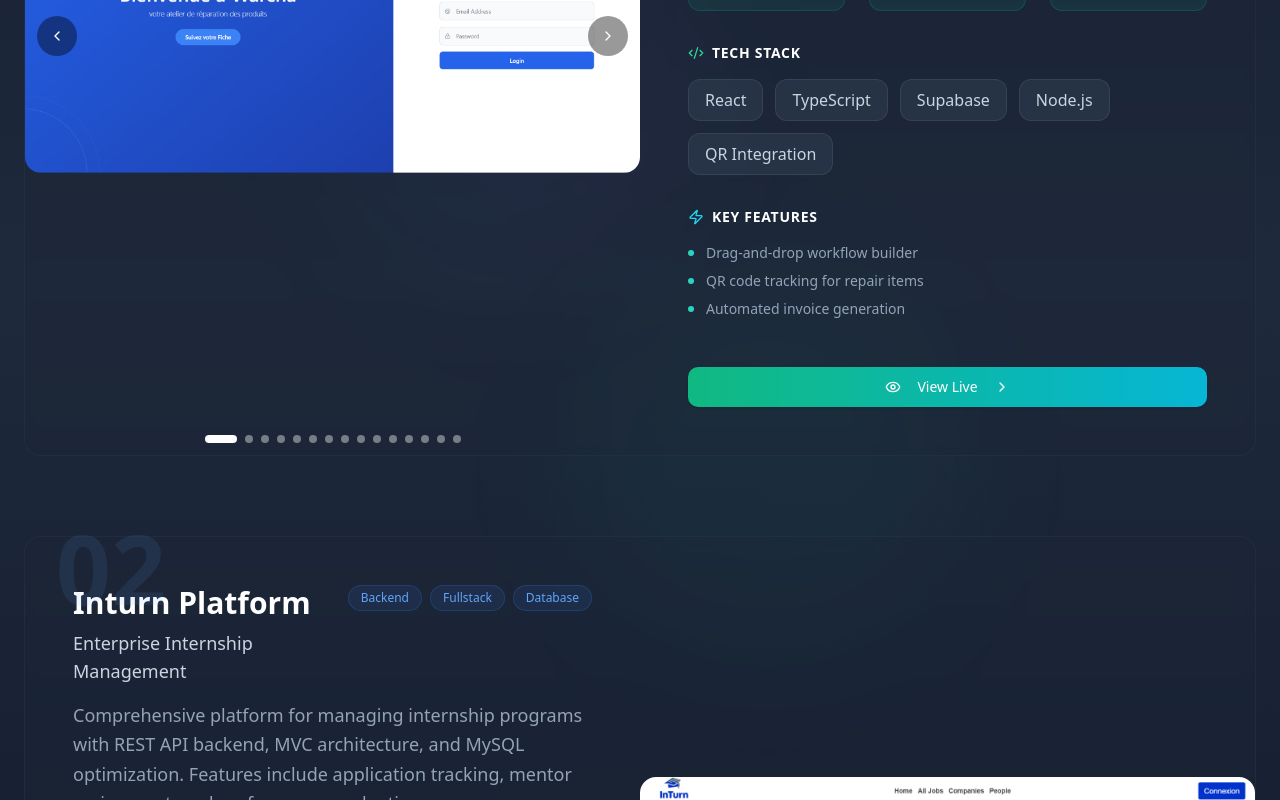
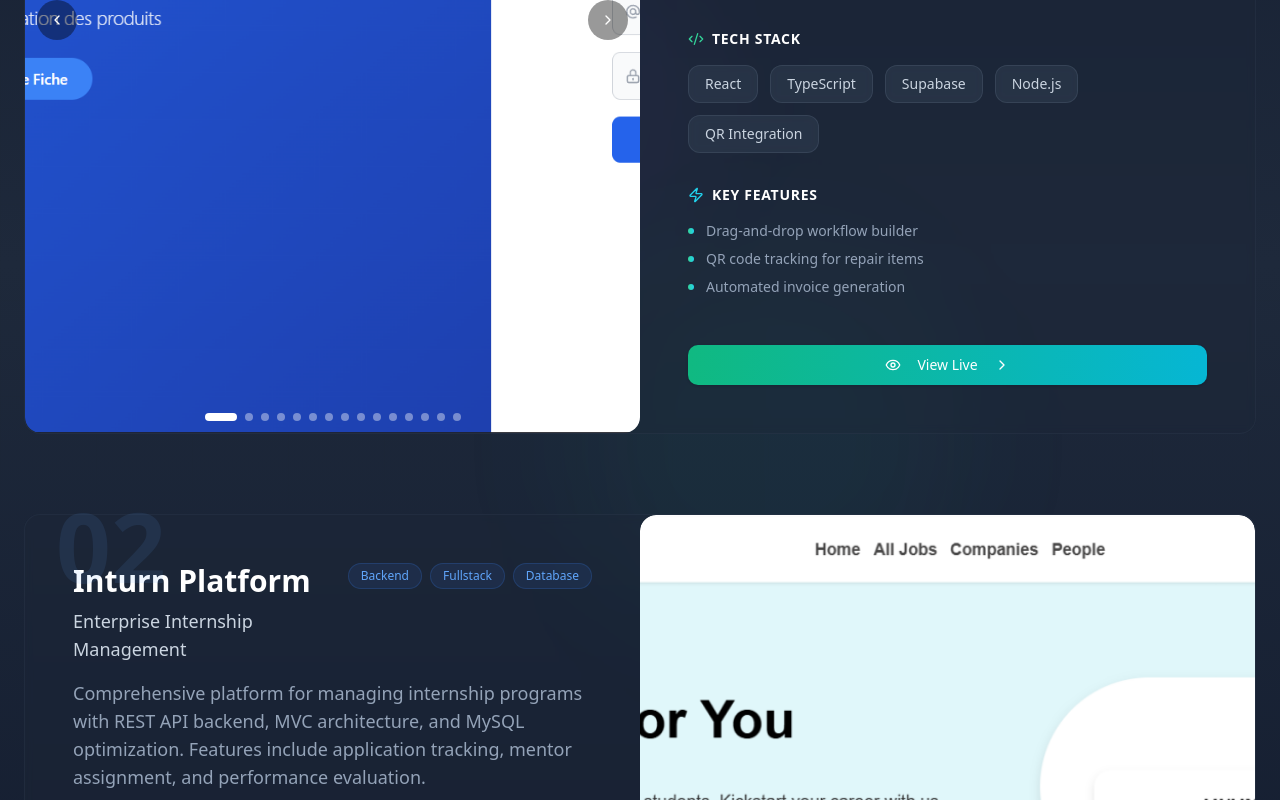
Before and after one commit to ZeddiniMohammedYassin/Portfolio, a React (Vite) app: page / in a window 1280 px wide. Shown: the part 2980-3780 px from the top of the page. Built offline with nearby package versions, Linux system fonts and the light colour scheme; the HTML template or start-up script is replaced by a standard one.

Commit message:
Fixed Images Scrolling

```diff
--- a/src/components/portfolio/Projects.tsx
+++ b/src/components/portfolio/Projects.tsx
@@ -56,30 +56,60 @@ const ProjectCarousel: React.FC<ProjectCarouselProps> = ({ images, onImageClick
 
   return (
     <div className="h-80 lg:h-full relative">
-      <div className="overflow-hidden rounded-2xl" ref={emblaRef}>
-        <div className="flex">
+      <div className="overflow-hidden rounded-2xl h-full" ref={emblaRef}>
+        <div className="flex h-full">
           {images.map((img, idx) => (
-            <div key={idx} className="flex-[0_0_100%] min-w-0 cursor-pointer flex items-center pt-60" onClick={() => onImageClick?.(img, idx)}>
-              <img src={img.src} alt={img.alt} className="w-full h-90 lg:h-full object-cover object-center object-[center_55%] transition-transform duration-700 group-hover:scale-105 rounded-t-2xl" />
+            <div key={idx} className="flex-[0_0_100%] min-w-0 cursor-pointer" onClick={() => onImageClick?.(img, idx)}>
+              {/* Mobile version - centered and contained */}
+              <div className="md:hidden w-full h-80 flex items-center justify-center px-4 py-8 bg-gray-50">
+                <img
+                  src={img.src}
+                  alt={img.alt}
+                  className="max-w-full max-h-full w-auto h-auto object-contain"
+                />
+              </div>
+              {/* Desktop version - original style with pt-60 */}
+              <div className="hidden md:block w-full h-full">
+                <img
+                  src={img.src}
+                  alt={img.alt}
+                  className="w-full h-80 lg:h-full object-cover object-center object-[center_55%] transition-transform duration-700 group-hover:scale-105 rounded-t-2xl"
+                />
+              </div>
             </div>
           ))}
         </div>
       </div>
 
-      {/* nav */}
-      <button aria-label="Previous" onClick={scrollPrev} className="absolute left-3 top-1/2 -translate-y-1/2 h-10 w-10 rounded-full bg-black/40 text-white flex items-center justify-center">
+      {/* Navigation buttons */}
+      <button
+        aria-label="Previous"
+        onClick={scrollPrev}
+        className="absolute left-3 top-1/2 -translate-y-1/2 h-10 w-10 rounded-full bg-black/40 hover:bg-black/60 text-white flex items-center justify-center transition-colors z-10"
+      >
         <ChevronRight className="-scale-x-100 h-4 w-4" />
       </button>
-      <button aria-label="Next" onClick={scrollNext} className="absolute right-3 top-1/2 -translate-y-1/2 h-10 w-10 rounded-full bg-black/40 text-white flex items-center justify-center">
+      <button
+        aria-label="Next"
+        onClick={scrollNext}
+        className="absolute right-3 top-1/2 -translate-y-1/2 h-10 w-10 rounded-full bg-black/40 hover:bg-black/60 text-white flex items-center justify-center transition-colors z-10"
+      >
         <ChevronRight className="h-4 w-4" />
       </button>
 
-      {/* dots */}
-      <div className="flex justify-center gap-2 absolute bottom-3 left-1/2 -translate-x-1/2">
-        {images.map((_, idx) => (
-          <button key={idx} onClick={() => scrollTo(idx)} className={`${idx === selectedIndex ? 'w-8 bg-white' : 'w-2 bg-white/40'} h-2 rounded-full transition-all`} aria-label={`Go to slide ${idx + 1}`} />
-        ))}
-      </div>
+      {/* Dots indicator */}
+      {images.length > 1 && (
+        <div className="flex justify-center gap-2 absolute bottom-3 left-1/2 -translate-x-1/2 z-10">
+          {images.map((_, idx) => (
+            <button
+              key={idx}
+              onClick={() => scrollTo(idx)}
+              className={`${idx === selectedIndex ? 'w-8 bg-white' : 'w-2 bg-white/40'} h-2 rounded-full transition-all`}
+              aria-label={`Go to slide ${idx + 1}`}
+            />
+          ))}
+        </div>
+      )}
     </div>
   );
 };
@@ -255,16 +285,15 @@ const Projects = () => {
   };
 
   return (
-    <section id="projects" ref={sectionRef} className="py-20 bg-gradient-to-b from-slate-900 via-slate-800 to-slate-900 relative overflow-hidden">
+    <section id="projects" ref={sectionRef} className="py-12 md:py-20 bg-gradient-to-b from-slate-900 via-slate-800 to-slate-900 relative overflow-hidden">
       {/* Image Zoom Modal with navigation */}
       {zoomedImage && (
-        <div className="fixed inset-0 z-[9999] flex items-center justify-center bg-black/80 backdrop-blur-sm" onClick={() => setZoomedImage(null)}>
+        <div className="fixed inset-0 z-[9999] flex items-center justify-center bg-black/80 backdrop-blur-sm p-4" onClick={() => setZoomedImage(null)}>
           <div className="relative flex items-center" onClick={e => e.stopPropagation()}>
             {/* Left Arrow: only show if not first image */}
             {zoomedImage.imageIndex > 0 && (
               <button
-                className="absolute left-0 top-1/2 -translate-y-1/2 bg-black/60 rounded-full p-3 hover:bg-black/80 transition z-10"
-                style={{ left: '-3rem' }}
+                className="absolute left-0 top-1/2 -translate-y-1/2 bg-black/60 rounded-full p-2 md:p-3 hover:bg-black/80 transition z-10 -ml-8 md:-ml-12"
                 onClick={() => {
                   const { projectIndex, imageIndex } = zoomedImage;
                   if (projectIndex !== undefined && imageIndex > 0) {
@@ -274,16 +303,15 @@ const Projects = () => {
                 }}
                 aria-label="Previous image"
               >
-                <span className="text-white text-3xl">&#8592;</span>
+                <span className="text-white text-2xl md:text-3xl">&#8592;</span>
               </button>
             )}
             {/* Image */}
-            <img src={zoomedImage.src} alt={zoomedImage.alt} className="max-w-[90vw] max-h-[90vh] rounded-2xl shadow-2xl border-4 border-white" />
+            <img src={zoomedImage.src} alt={zoomedImage.alt} className="max-w-[90vw] max-h-[90vh] rounded-xl md:rounded-2xl shadow-2xl border-2 md:border-4 border-white" />
             {/* Right Arrow: only show if not last image */}
             {zoomedImage.imageIndex < projects[zoomedImage.projectIndex].images.length - 1 && (
               <button
-                className="absolute right-0 top-1/2 -translate-y-1/2 bg-black/60 rounded-full p-3 hover:bg-black/80 transition z-10"
-                style={{ right: '-3rem' }}
+                className="absolute right-0 top-1/2 -translate-y-1/2 bg-black/60 rounded-full p-2 md:p-3 hover:bg-black/80 transition z-10 -mr-8 md:-mr-12"
                 onClick={() => {
                   const { projectIndex, imageIndex } = zoomedImage;
                   if (projectIndex !== undefined && imageIndex < projects[projectIndex].images.length - 1) {
@@ -293,7 +321,7 @@ const Projects = () => {
                 }}
                 aria-label="Next image"
               >
-                <span className="text-white text-3xl">&#8594;</span>
+                <span className="text-white text-2xl md:text-3xl">&#8594;</span>
               </button>
             )}
             {/* Close Button */}
@@ -314,16 +342,16 @@ const Projects = () => {
         <div className="absolute bottom-1/3 right-1/4 w-96 h-96 bg-gradient-to-r from-emerald-500/5 to-teal-500/5 rounded-full blur-3xl" />
       </div>
 
-      <div className="container mx-auto px-6 relative z-10">
+      <div className="container mx-auto px-4 sm:px-6 relative z-10">
         <div className="max-w-7xl mx-auto">
           {/* Enhanced Section Header */}
-          <div className="text-center mb-20">
+          <div className="text-center mb-12 md:mb-20">
             <div className="inline-flex items-center gap-2 px-4 py-2 rounded-full bg-slate-800/50 backdrop-blur-sm border border-slate-700/50 mb-6">
               <Star size={16} className="text-yellow-400" />
               <span className="text-slate-300 text-sm font-medium">Featured Projects</span>
             </div>
 
-            <h2 className="text-4xl md:text-6xl font-bold mb-6">
+            <h2 className="text-3xl sm:text-4xl md:text-6xl font-bold mb-4 md:mb-6 px-4">
               <span className="text-white">Transforming Ideas into</span>
               <br />
               <span className="bg-gradient-to-r from-emerald-400 via-cyan-400 to-blue-400 bg-clip-text text-transparent">
@@ -331,18 +359,18 @@ const Projects = () => {
               </span>
             </h2>
 
-            <p className="text-slate-400 text-xl max-w-3xl mx-auto leading-relaxed">
+            <p className="text-slate-400 text-base sm:text-lg md:text-xl max-w-3xl mx-auto leading-relaxed px-4">
               From enterprise platforms to SaaS solutions, each project showcases
               my commitment to <span className="text-emerald-400 font-medium">performance</span>,
               <span className="text-cyan-400 font-medium"> scalability</span>, and
               <span className="text-blue-400 font-medium"> user experience</span>.
             </p>
 
-            <div className="w-24 h-1 bg-gradient-to-r from-emerald-400 to-cyan-400 mx-auto mt-8 rounded-full" />
+            <div className="w-24 h-1 bg-gradient-to-r from-emerald-400 to-cyan-400 mx-auto mt-6 md:mt-8 rounded-full" />
           </div>
 
           {/* Enhanced Projects Grid */}
-          <div className="space-y-20">
+          <div className="space-y-12 md:space-y-20">
             {projects.map((project, index) => {
               const isVisible = visibleProjects.has(project.id);
               const isReversed = index % 2 === 1;
@@ -423,18 +451,18 @@ const Projects = () => {
                     </div>
 
                     {/* Content Section */}
-                    <div className="lg:w-1/2 p-8 lg:p-12">
-                      <div className="space-y-8">
+                    <div className="lg:w-1/2 p-6 sm:p-8 lg:p-12">
+                      <div className="space-y-6 md:space-y-8">
                         {/* Header */}
                         <div>
-                          <div className="flex items-start justify-between mb-4">
-                            <div>
-                              <h3 className="text-3xl font-bold text-white mb-2 group-hover:text-emerald-400 transition-colors duration-300">
+                          <div className="flex flex-col sm:flex-row items-start justify-between mb-4 gap-3">
+                            <div className="flex-1">
+                              <h3 className="text-2xl sm:text-3xl font-bold text-white mb-2 group-hover:text-emerald-400 transition-colors duration-300">
                                 {project.title}
                               </h3>
-                              <p className="text-slate-300 text-lg">{project.subtitle}</p>
+                              <p className="text-slate-300 text-base sm:text-lg">{project.subtitle}</p>
                             </div>
-                            <div className="flex gap-2">
+                            <div className="flex gap-2 flex-wrap">
                               {project.tags.map((tag) => (
                                 <span
                                   key={tag}
@@ -445,32 +473,32 @@ const Projects = () => {
                               ))}
                             </div>
                           </div>
-                          <p className="text-slate-400 leading-relaxed text-lg">
+                          <p className="text-slate-400 leading-relaxed text-base sm:text-lg">
                             {project.description}
                           </p>
                         </div>
 
                         {/* Enhanced Metrics */}
-                        <div className="grid grid-cols-3 gap-6">
+                        <div className="grid grid-cols-3 gap-3 sm:gap-6">
                           {Object.entries(project.metrics).map(([key, value]) => (
-                            <div key={key} className={`text-center p-4 rounded-lg ${colors.bg} ${colors.border} border group-hover:scale-105 transition-transform duration-300`}>
-                              <div className={`font-bold text-2xl mb-1 ${colors.text}`}>{value}</div>
-                              <div className="text-slate-400 text-sm">{project.metricLabels[key]}</div>
+                            <div key={key} className={`text-center p-3 sm:p-4 rounded-lg ${colors.bg} ${colors.border} border group-hover:scale-105 transition-transform duration-300`}>
+                              <div className={`font-bold text-xl sm:text-2xl mb-1 ${colors.text}`}>{value}</div>
+                              <div className="text-slate-400 text-xs sm:text-sm">{project.metricLabels[key]}</div>
                             </div>
                           ))}
                         </div>
 
                         {/* Tech Stack with Icons */}
                         <div>
-                          <h4 className="font-semibold text-white mb-4 text-sm uppercase tracking-wider flex items-center gap-2">
+                          <h4 className="font-semibold text-white mb-3 sm:mb-4 text-sm uppercase tracking-wider flex items-center gap-2">
                             <Code2 size={16} className="text-emerald-400" />
                             Tech Stack
                           </h4>
-                          <div className="flex flex-wrap gap-3">
+                          <div className="flex flex-wrap gap-2 sm:gap-3">
                             {project.techStack.map((tech) => (
                               <span
                                 key={tech}
-                                className="px-4 py-2 rounded-lg bg-slate-700/50 backdrop-blur-sm border border-slate-600/50 text-slate-300 hover:border-emerald-400/50 hover:text-emerald-400 transition-all duration-300 hover:scale-105"
+                                className="px-3 sm:px-4 py-1.5 sm:py-2 rounded-lg bg-slate-700/50 backdrop-blur-sm border border-slate-600/50 text-slate-300 hover:border-emerald-400/50 hover:text-emerald-400 transition-all duration-300 hover:scale-105 text-sm"
                               >
                                 {tech}
                               </span>
@@ -480,7 +508,7 @@ const Projects = () => {
 
                         {/* Key Features */}
                         <div>
-                          <h4 className="font-semibold text-white mb-4 text-sm uppercase tracking-wider flex items-center gap-2">
+                          <h4 className="font-semibold text-white mb-3 sm:mb-4 text-sm uppercase tracking-wider flex items-center gap-2">
                             <Zap size={16} className="text-cyan-400" />
                             Key Features
                           </h4>
@@ -495,12 +523,12 @@ const Projects = () => {
                         </div>
 
                         {/* Enhanced Actions */}
-                        <div className="flex gap-4 pt-4">
+                        <div className="flex flex-col sm:flex-row gap-3 sm:gap-4 pt-4">
                           {/* Show View Live only for project 02 (index === 0) */}
                           {index === 0 && (
                             <Button
                               size="lg"
-                              className="group bg-gradient-to-r from-emerald-500 to-cyan-500 hover:from-emerald-600 hover:to-cyan-600 text-white border-0 transition-all duration-300 hover:scale-105 hover:shadow-lg hover:shadow-emerald-500/25 flex-1"
+                              className="group bg-gradient-to-r from-emerald-500 to-cyan-500 hover:from-emerald-600 hover:to-cyan-600 text-white border-0 transition-all duration-300 hover:scale-105 hover:shadow-lg hover:shadow-emerald-500/25 flex-1 w-full sm:w-auto"
                               asChild
                             >
                               <a href={project.live} target="_blank" rel="noopener noreferrer">
@@ -515,7 +543,7 @@ const Projects = () => {
                             <Button
                               variant="outline"
                               size="lg"
-                              className="group bg-slate-800/50 backdrop-blur-sm border-slate-600/50 text-slate-300 hover:bg-slate-800/70 hover:border-emerald-400/50 hover:text-emerald-400 transition-all duration-300 hover:scale-105"
+                              className="group bg-slate-800/50 backdrop-blur-sm border-slate-600/50 text-slate-300 hover:bg-slate-800/70 hover:border-emerald-400/50 hover:text-emerald-400 transition-all duration-300 hover:scale-105 w-full sm:w-auto"
                               asChild
                             >
                               <a href={project.github} target="_blank" rel="noopener noreferrer">
@@ -530,7 +558,7 @@ const Projects = () => {
                   </div>
 
                   {/* Project Number */}
-                  <div className={`absolute -top-4 ${isReversed ? 'left-8' : 'right-8'} text-8xl font-bold ${colors.text} opacity-10 select-none`}>
+                  <div className={`absolute -top-4 ${isReversed ? 'left-4 sm:left-8' : 'right-4 sm:right-8'} text-6xl sm:text-8xl font-bold ${colors.text} opacity-10 select-none`}>
                     0{index + 1}
                   </div>
                 </div>
```
